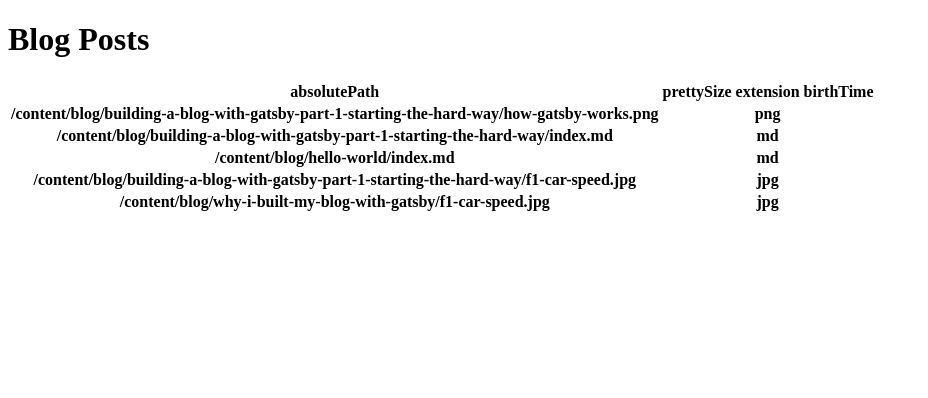
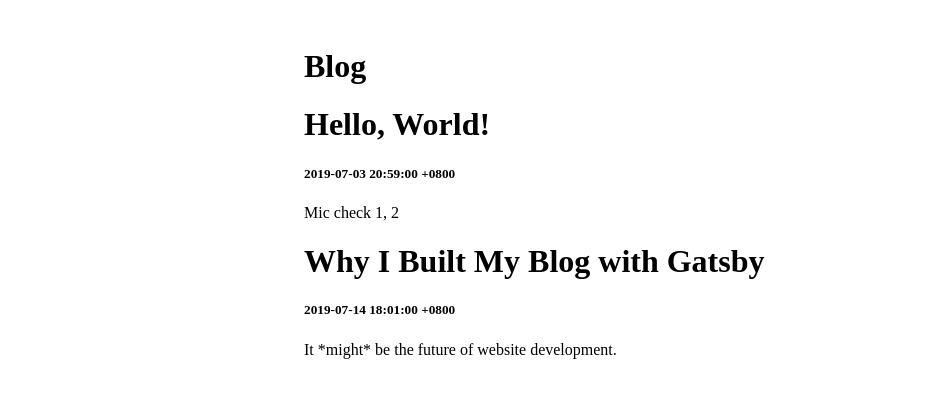
Before and after one commit to galiarmero/galiarmero.dev, a Gatsby site: page /blogs in a window 1280 px wide. Shown: the whole page, without its empty margins (0-928 px from the left). Built offline with nearby package versions, Linux system fonts and the light colour scheme; Gatsby itself is replaced by a stand-in of ours.

Commit message:
Updated blog list layout

```diff
--- a/content/blog/building-a-blog-with-gatsby-part-1-starting-the-hard-way/index.md
+++ b/content/blog/why-i-built-my-blog-with-gatsby/index.md
@@ -1,10 +1,10 @@
 ---
 title: 'Why I Built My Blog with Gatsby'
 datePublished: '2019-07-14 18:01:00 +0800'
-teaser: And why you would probably love it too.
+teaser: It *might* be the future of website development.
 ---
 
-I decided to start this blog. It's the perfect medium to share and solidify my understanding of the things I learn. It's also an awesome way to learn [Gatsby](https://www.gatsbyjs.org/). I'm breaking it in by sharing what Gatsby is about and why I picked it to build this personal space.
+I decided to start this blog. It's the perfect medium to share and solidify my understanding of the things I learn. It's also an awesome way to learn [Gatsby](https://www.gatsbyjs.org/). I'm breaking it in by sharing what Gatsby is about and why I picked it to build my personal space.
 
 ## What's Gatsby?
 
--- /dev/null
+++ b/src/components/layout.js
@@ -0,0 +1,7 @@
+import React from "react"
+
+export default ({ children }) => (
+    <div style={{ margin: `3rem auto`, maxWidth: `42rem`, padding: `0 1rem` }}>
+        {children}
+    </div>
+)
--- a/src/pages/blogs.js
+++ b/src/pages/blogs.js
@@ -1,43 +1,37 @@
 import React from "react"
 import { graphql } from "gatsby"
+import Layout from "../components/layout"
 
 export default ({ data }) => {
     return (
-        <div>
-            <h1>Blog Posts</h1>
-            <table>
-                <thead>
-                    <tr>
-                        <th>absolutePath</th>
-                        <th>prettySize</th>
-                        <th>extension</th>
-                        <th>birthTime</th>
-                    </tr>
-                </thead>
-                <tbody>
-                    {data.allFile.edges.map(({node}, index) => (
-                        <tr key={index}>
-                            <th>{node.absolutePath}</th>
-                            <th>{node.prettySize}</th>
-                            <th>{node.extension}</th>
-                            <th>{node.birthTime}</th>
-                        </tr>
+        <Layout>
+            <h1>Blog</h1>
+            {data.allMarkdownRemark.edges.map(({ node }, index) => (
+                <div key={index}>
+                  <h1>{node.frontmatter.title}</h1>
+                  <h5>{node.frontmatter.datePublished}</h5>
+
+                  <p>
+                    {node.frontmatter.teaser}
+                  </p>
+                </div>
             ))}
-                </tbody>
-            </table>
-        </div>
+        </Layout>
     )
 }
 
 export const query = graphql`
 query {
-        allFile {
+  allMarkdownRemark {
     edges {
       node {
-                    absolutePath
-                    prettySize
-                    extension
-                    birthTime
+        timeToRead
+        fileAbsolutePath
+        frontmatter {
+          teaser
+          datePublished
+          title
+        }
       }
     }
   }
```
Also changed, not shown: content/blog/why-i-built-my-blog-with-gatsby/how-gatsby-works.png (renamed from content/blog/building-a-blog-with-gatsby-part-1-starting-the-hard-way/how-gatsby-works.png), 2 other files. Lines whose indentation alone changed are shown as unchanged.
